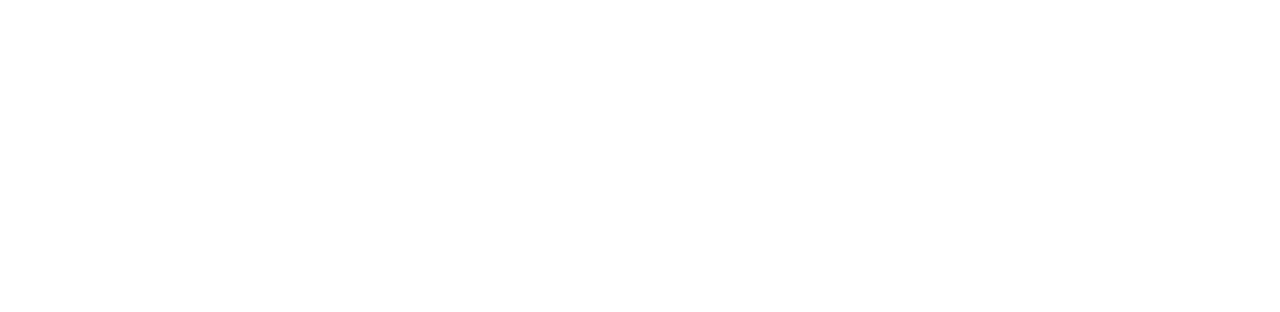
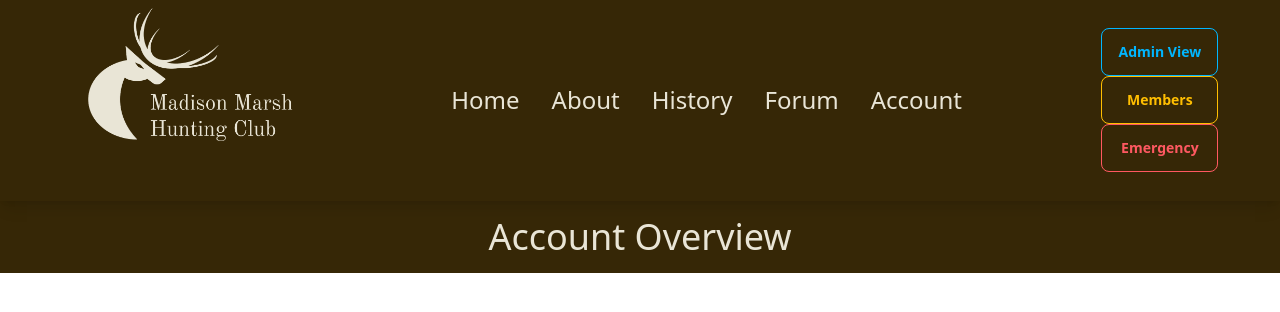
Before and after one commit to MasonH003/madison-marsh-hunting-club-website, a React (Vite) app in the folder madison-marsh/: page /AccountOverview in a window 1280 px wide. Before the commit this address had no page. Shown: the top 312 px of the page. Built offline with nearby package versions, Linux system fonts and the light colour scheme.

Commit message:
GM1: signin/signup and account overview pages created

```diff
--- a/madison-marsh/src/App.jsx
+++ b/madison-marsh/src/App.jsx
@@ -1,5 +1,5 @@
 import { BrowserRouter, Routes, Route } from "react-router-dom";
-import { Home, History, ClubRules, AboutUs } from './pages';
+import { Home, History, ClubRules, AboutUs, SigninSignup, AccountOverview } from './pages';
 
 function App() {
 
@@ -12,6 +12,8 @@
           <Route path = "/History" element = {<History/>}/>
           <Route path = "/AboutUs" element = {<AboutUs/>}/>
           <Route path = "/ClubRules" element = {<ClubRules/>}/>
+          <Route path = "/SigninSignup" element = {<SigninSignup/>}/>
+          <Route path = "/AccountOverview" element = {<AccountOverview/>}/>
         </Routes>
       </BrowserRouter>
     </div>
--- /dev/null
+++ b/madison-marsh/src/pages/AccountOverview.jsx
@@ -0,0 +1,14 @@
+import { Header } from '../sections';
+
+function AccountOverview() {
+  return (
+    <hist>
+      <Header/>
+      <div className = "text-4xl font-thin text-MMHCCream bg-MMHCBrown flex flex-row justify-center p-4">
+        Account Overview
+      </div>
+    </hist>
+  );
+}
+
+export default AccountOverview;
--- /dev/null
+++ b/madison-marsh/src/pages/SigninSignup.jsx
@@ -0,0 +1,14 @@
+import { Header } from '../sections';
+
+function SigninSignup() {
+  return (
+    <hist>
+      <Header/>
+      <div className = "text-4xl font-thin text-MMHCCream bg-MMHCBrown flex flex-row justify-center p-4">
+        Signin
+      </div>
+    </hist>
+  );
+}
+
+export default SigninSignup;
```
Also changed, not shown: madison-marsh/src/pages/index.js (+5 -2 lines).
